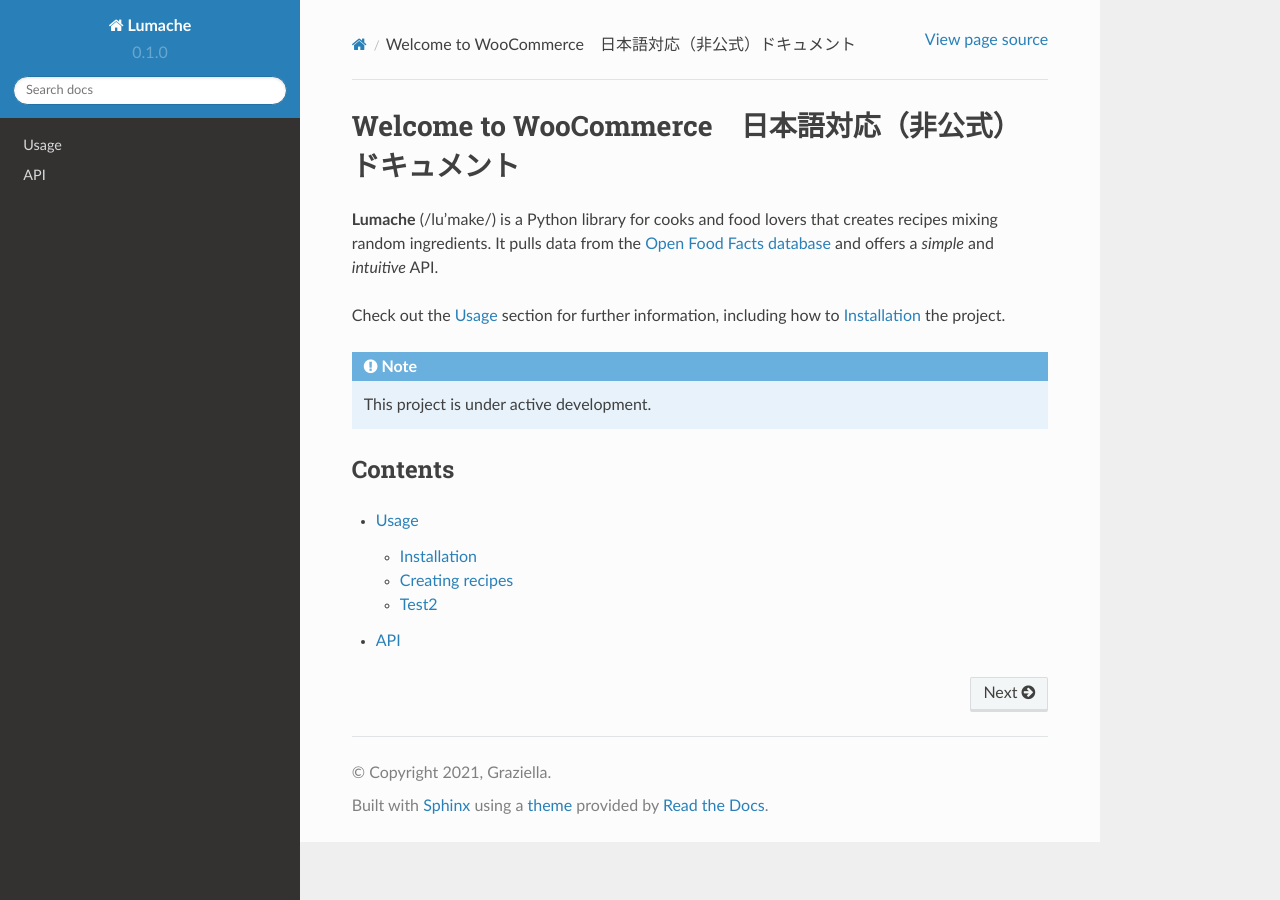
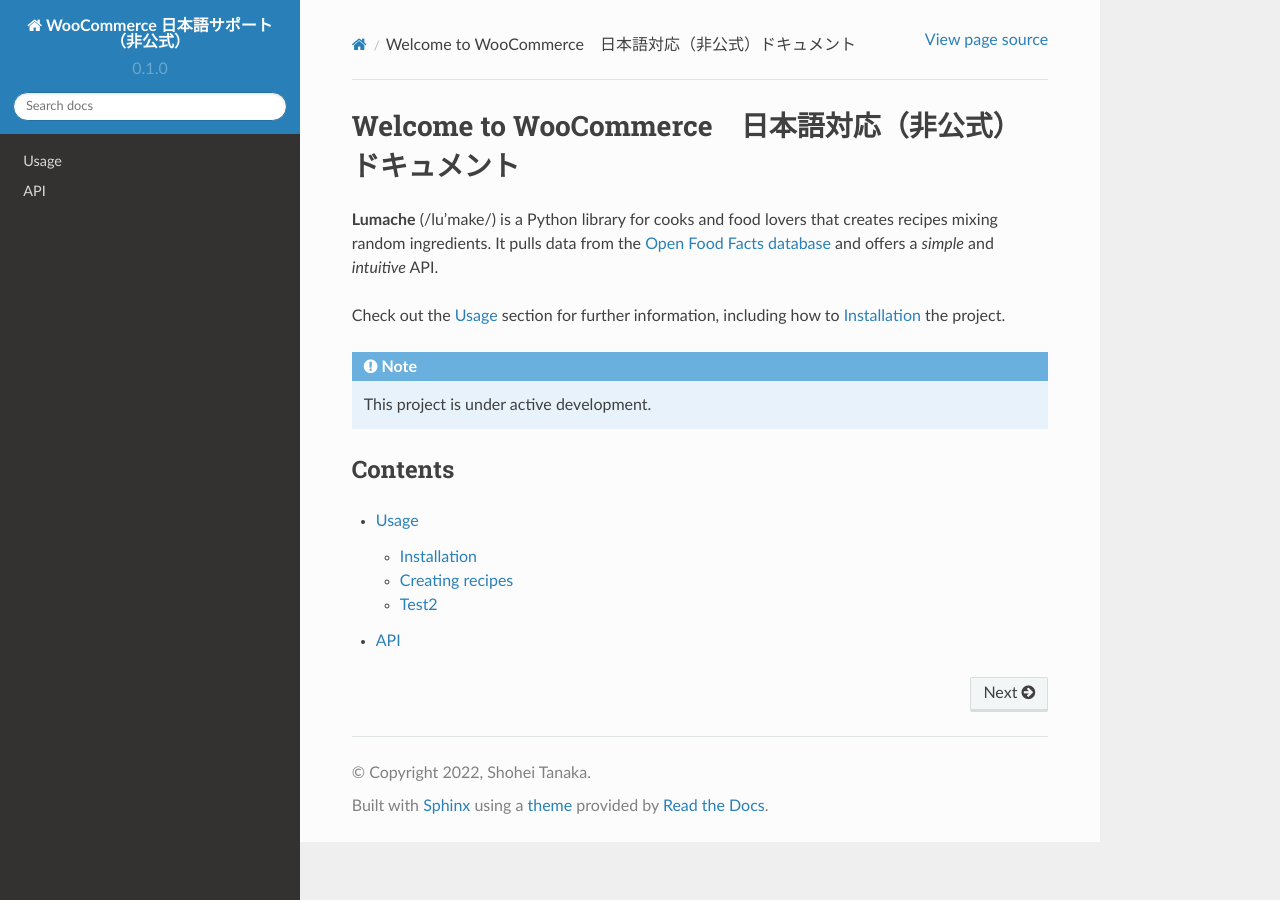
Before and after one commit to shoheitanaka/docs-woo-ja, a Sphinx documentation site: the page built from docs/source/index.rst, in a window 1280 px wide. Built offline with Sphinx 7.4.7 and the Read the Docs theme 2.0.0, drawn with Linux system fonts in a browser that asks for light colours.

Commit message:
Update conf.py

```diff
--- a/docs/source/conf.py
+++ b/docs/source/conf.py
@@ -2,9 +2,9 @@
 
 # -- Project information
 
-project = 'Lumache'
-copyright = '2021, Graziella'
-author = 'Graziella'
+project = 'WooCommerce 日本語サポート（非公式）'
+copyright = '2022, Shohei Tanaka'
+author = 'Shohei Tanaka'
 
 release = '0.1'
 version = '0.1.0'
@@ -20,8 +20,8 @@
 ]
 
 intersphinx_mapping = {
-    'python': ('https://docs.python.org/3/', None),
-    'sphinx': ('https://www.sphinx-doc.org/en/master/', None),
+    'woocommerce': ('https://woocommerce.com/', None),
+    'wordpress': ('https://ja.wordpress.org/', None),
 }
 intersphinx_disabled_domains = ['std']
 
```
